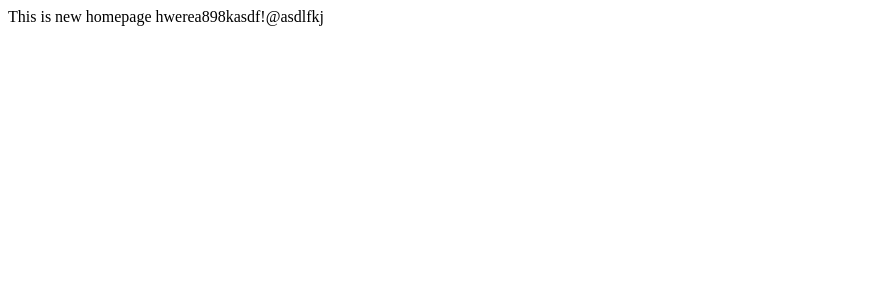
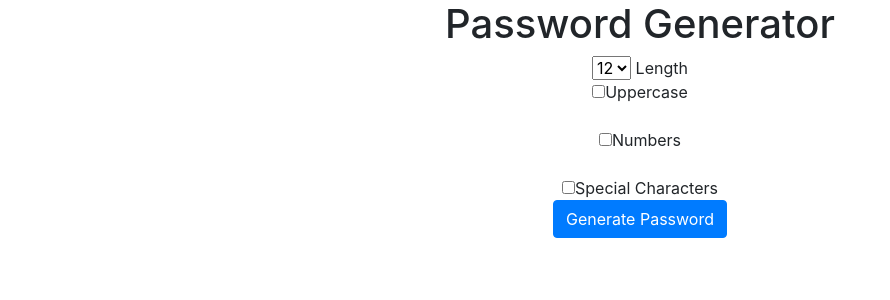
Before and after one commit to narenkulk/Django_Basics, a Django app: page / in a window 1280 px wide. Shown: the top 300 px of the page, without its empty margins (0-890 px from the left). Run offline with Django 3.2, Linux system fonts and the light colour scheme; some libraries are stand-ins or nearby versions.

Commit message:
version 2

```diff
--- /dev/null
+++ b/password_generator_project/generator/templates/generator/about.html
@@ -0,0 +1,2 @@
+This website lets you generate the passwords!!
+<a href="{% url 'home' %}">Home</a>
--- a/password_generator_project/generator/templates/generator/home.html
+++ b/password_generator_project/generator/templates/generator/home.html
@@ -1,2 +1,34 @@
-This is new homepage
-{{ password }}
+<link
+  rel="stylesheet"
+  href="https://stackpath.bootstrapcdn.com/bootstrap/4.5.0/css/bootstrap.min.css"
+  integrity="sha384-9aIt2nRpC12Uk9gS9baDl411NQApFmC26EwAOH8WgZl5MYYxFfc+NcPb1dKGj7Sk"
+  crossorigin="anonymous"
+/>
+<div class="container text-center">
+  <h1>Password Generator</h1>
+  <form action="{% url 'password' %}">
+    <select name="length" id="">
+      <option value="6">6</option>
+      <option value="7">7</option>
+      <option value="8">8</option>
+      <option value="9">9</option>
+      <option value="10">10</option>
+      <option value="11">11</option>
+      <option value="12" selected="selected">12</option>
+      <option value="13">13</option>
+      <option value="14">14</option>
+    </select>
+    Length
+    <br />
+    <input type="checkbox" name="uppercase" id="" />Uppercase
+    <br />
+    <br />
+    <input type="checkbox" name="numbers" id="" />Numbers
+    <br />
+    <br />
+    <input type="checkbox" name="special_char" id="" />Special Characters
+    <br />
+    <input type="submit" value="Generate Password" class="btn btn-primary" />
+    <br />
+  </form>
+</div>
--- a/password_generator_project/generator/views.py
+++ b/password_generator_project/generator/views.py
@@ -1,10 +1,32 @@
 from django.shortcuts import render
 from django.http import HttpResponse
+import random
 
 # Create your views here.
-def home(request):
-    return render(request, "generator/home.html", {'password': 'hwerea898kasdf!@asdlfkj'})
 
 
-def eggs(request):
-    return HttpResponse("Eggs")
+def home(request):
+    return render(request, "generator/home.html")
+
+
+def password(request):
+    characters = list('abcdefghijklmnopqrstuvwxyz')
+    if request.GET.get('uppercase'):
+        characters.extend(list('ABCDEFGHIJKLMNOPQRSTUVWXYZ'))
+
+    if request.GET.get('special_char'):
+        characters.extend(list('!@#$%^&*()'))
+
+    if request.GET.get('special_char'):
+        characters.extend(list('1234567890'))
+
+    length = int(request.GET.get('length', 12))
+
+    password = ""
+    for x in range(length):
+        password += random.choice(characters)
+    return render(request, "generator/password.html", {"password": password})
+
+
+def about(request):
+    return render(request, "generator/about.html")
--- a/password_generator_project/password_generator/urls.py
+++ b/password_generator_project/password_generator/urls.py
@@ -19,6 +19,7 @@ from generator import views
 
 urlpatterns = [
     path('admin/', admin.site.urls),
-    path('', views.home),
-    path('eggs', views.eggs),
+    path('', views.home, name="home"),
+    path('generated_password/', views.password, name="password"),
+    path('about', views.about, name="about"),
 ]
```
Also changed, not shown: password_generator_project/generator/templates/generator/password.html (added, +13 -0 lines), password_generator_project/generator/templates/generator/base.html (deleted).
